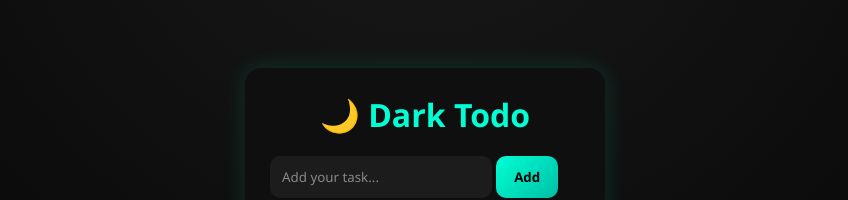
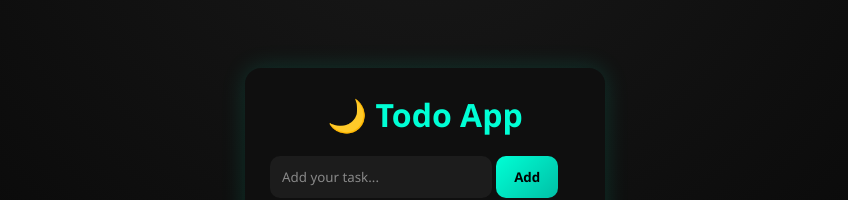
Before and after one commit to G-Mustafa9500/ToDo-App, a plain HTML site: page index.html in a window 1280 px wide. Shown: the part 187-387 px from the top of the page, without its empty margins (215-1063 px from the left). Drawn offline with Linux system fonts and the light colour scheme.

Commit message:
Fix HTML structure and update title in index.html

```diff
--- a/index.html
+++ b/index.html
@@ -10,7 +10,7 @@
 <body>
 
     <div class="todo-app">
-        <h1>🌙 Dark Todo</h1>
+        <h1>🌙 Todo App</h1>
 
         <div class="input-box">
             <form onsubmit="createTodoItem(event)">
@@ -33,4 +33,5 @@
 <script src="script.js"></script>
 </body>
 
+
 </html>
```
